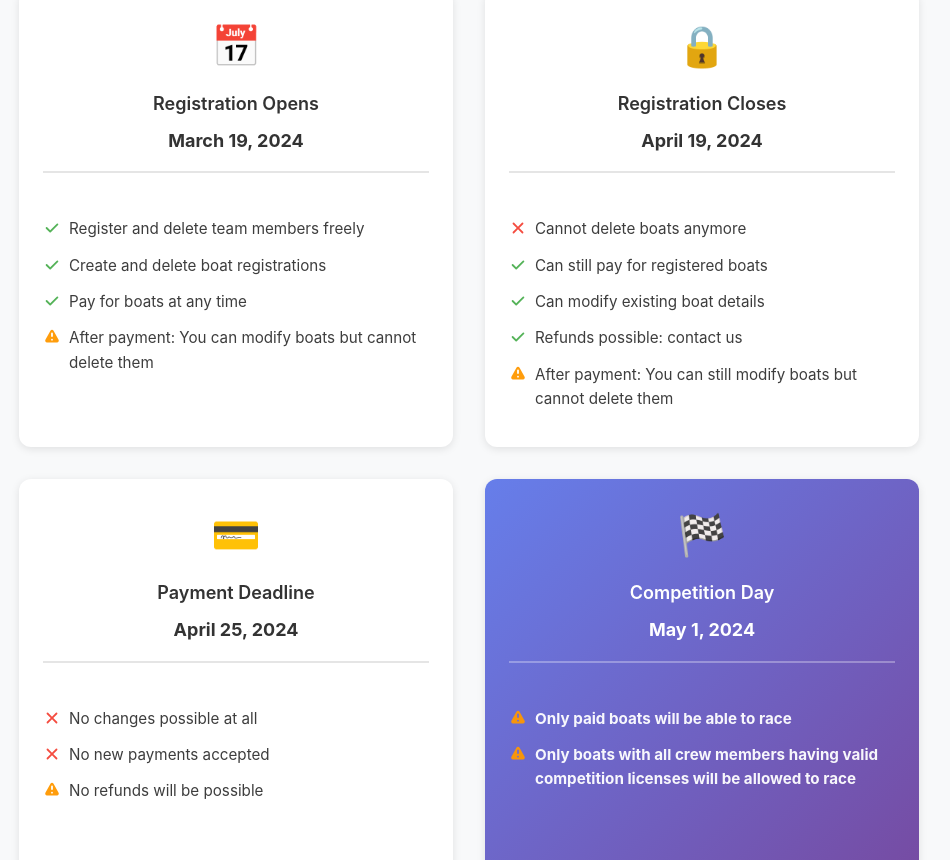
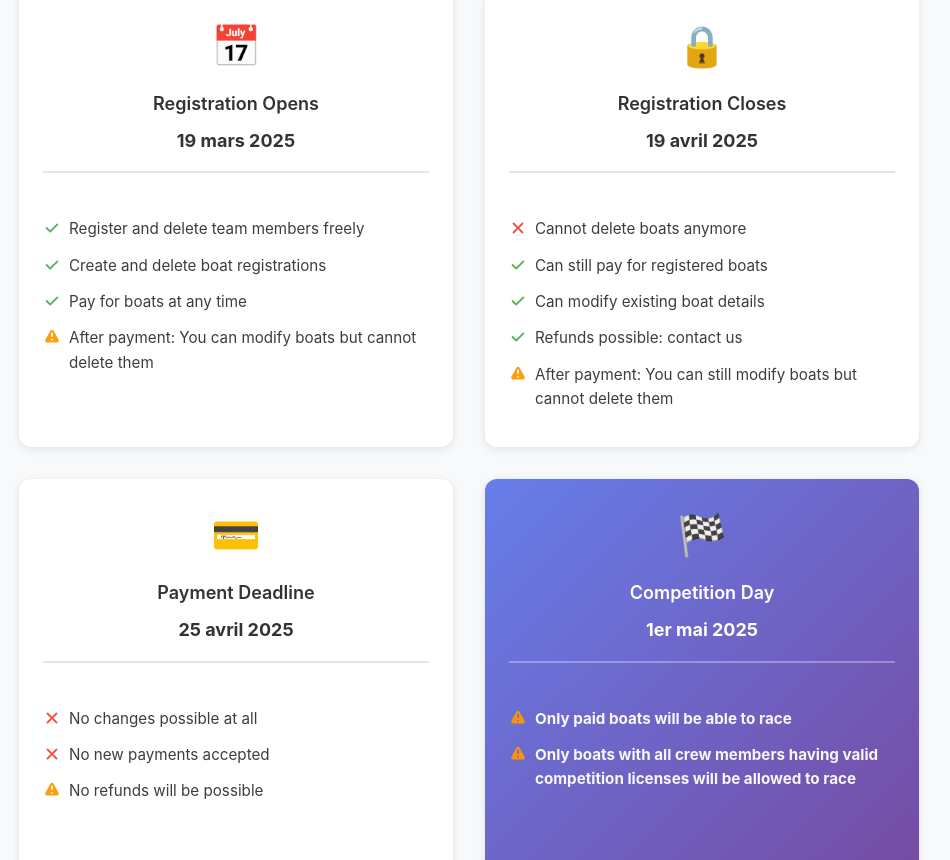
Before and after one commit to vbontoux/impressionnistes, a Vue app in the folder frontend/: page / in a window 1280 px wide. Shown: the part 581-1441 px from the top of the page, without its empty margins (171-1121 px from the left). Built offline with nearby package versions, Linux system fonts and the light colour scheme; no server answers.

Commit message:
Homa pages dates are now based on the config dates

```diff
--- /dev/null
+++ b/frontend/src/composables/useEventInfo.js
@@ -0,0 +1,39 @@
+/**
+ * Composable for fetching public event information
+ * No authentication required - used for home page
+ */
+import { ref } from 'vue'
+import axios from 'axios'
+
+const API_URL = import.meta.env.VITE_API_URL
+
+export function useEventInfo() {
+  const eventInfo = ref(null)
+  const loading = ref(false)
+  const error = ref(null)
+
+  const fetchEventInfo = async () => {
+    loading.value = true
+    error.value = null
+
+    try {
+      const response = await axios.get(`${API_URL}/public/event-info`)
+      eventInfo.value = response.data.data
+      return eventInfo.value
+    } catch (err) {
+      console.error('Failed to fetch event info:', err)
+      error.value = err.message || 'Failed to fetch event information'
+      // Return null on error so component can use fallback dates
+      return null
+    } finally {
+      loading.value = false
+    }
+  }
+
+  return {
+    eventInfo,
+    loading,
+    error,
+    fetchEventInfo
+  }
+}
--- /dev/null
+++ b/frontend/src/utils/dateFormatter.js
@@ -0,0 +1,63 @@
+/**
+ * Date formatting utilities
+ */
+
+/**
+ * Format a date string (YYYY-MM-DD) to a localized display format
+ * @param {string} dateString - Date in YYYY-MM-DD format
+ * @param {string} locale - Locale code (e.g., 'fr', 'en')
+ * @returns {string} Formatted date string
+ */
+export function formatDate(dateString, locale = 'fr') {
+  if (!dateString) return ''
+
+  try {
+    const date = new Date(dateString)
+
+    // Check if date is valid
+    if (isNaN(date.getTime())) {
+      return dateString
+    }
+
+    const options = {
+      year: 'numeric',
+      month: 'long',
+      day: 'numeric'
+    }
+
+    return date.toLocaleDateString(locale === 'fr' ? 'fr-FR' : 'en-US', options)
+  } catch (error) {
+    console.error('Error formatting date:', error)
+    return dateString
+  }
+}
+
+/**
+ * Format a date string to short format (e.g., "19 mars 2025")
+ * @param {string} dateString - Date in YYYY-MM-DD format
+ * @param {string} locale - Locale code (e.g., 'fr', 'en')
+ * @returns {string} Formatted date string
+ */
+export function formatDateShort(dateString, locale = 'fr') {
+  if (!dateString) return ''
+
+  try {
+    const date = new Date(dateString)
+
+    // Check if date is valid
+    if (isNaN(date.getTime())) {
+      return dateString
+    }
+
+    const options = {
+      month: 'long',
+      day: 'numeric',
+      year: 'numeric'
+    }
+
+    return date.toLocaleDateString(locale === 'fr' ? 'fr-FR' : 'en-US', options)
+  } catch (error) {
+    console.error('Error formatting date:', error)
+    return dateString
+  }
+}
--- a/frontend/src/views/Home.vue
+++ b/frontend/src/views/Home.vue
@@ -35,7 +35,7 @@
           <div class="date-card">
             <div class="date-icon">📅</div>
             <h3>{{ $t('home.dates.registrationOpen') }}</h3>
-            <p class="date-value">{{ $t('home.dates.registrationOpenDate') }}</p>
+            <p class="date-value">{{ formattedRegistrationStartDate }}</p>
             <div class="date-rules">
               <p class="rule-text">
                 <svg class="rule-icon check" viewBox="0 0 20 20" fill="currentColor">
@@ -66,7 +66,7 @@
           <div class="date-card">
             <div class="date-icon">🔒</div>
             <h3>{{ $t('home.dates.registrationClose') }}</h3>
-            <p class="date-value">{{ $t('home.dates.registrationCloseDate') }}</p>
+            <p class="date-value">{{ formattedRegistrationEndDate }}</p>
             <div class="date-rules">
               <p class="rule-text">
                 <svg class="rule-icon cross" viewBox="0 0 20 20" fill="currentColor">
@@ -103,7 +103,7 @@
           <div class="date-card">
             <div class="date-icon">💳</div>
             <h3>{{ $t('home.dates.paymentDeadline') }}</h3>
-            <p class="date-value">{{ $t('home.dates.paymentDeadlineDate') }}</p>
+            <p class="date-value">{{ formattedPaymentDeadline }}</p>
             <div class="date-rules">
               <p class="rule-text">
                 <svg class="rule-icon cross" viewBox="0 0 20 20" fill="currentColor">
@@ -128,7 +128,7 @@
           <div class="date-card highlight">
             <div class="date-icon">🏁</div>
             <h3>{{ $t('home.dates.competitionDate') }}</h3>
-            <p class="date-value">{{ $t('home.dates.competitionDateValue') }}</p>
+            <p class="date-value">{{ formattedEventDate }}</p>
             <div class="date-rules">
               <p class="rule-text">
                 <svg class="rule-icon warning" viewBox="0 0 20 20" fill="currentColor">
@@ -353,11 +353,60 @@
 </template>
 
 <script setup>
-import { useAuthStore } from '../stores/authStore';
+import { ref, computed, onMounted } from 'vue'
+import { useI18n } from 'vue-i18n'
+import { useAuthStore } from '../stores/authStore'
+import { useEventInfo } from '../composables/useEventInfo'
+import { formatDateShort } from '../utils/dateFormatter'
 
-const authStore = useAuthStore();
-const contactEmail = import.meta.env.VITE_CONTACT_EMAIL || 'impressionnistes@rcpm-aviron.fr';
-const eventWebsite = import.meta.env.VITE_EVENT_WEBSITE || 'https://rcpm-aviron.fr/';
+const authStore = useAuthStore()
+const { locale } = useI18n()
+const { eventInfo, fetchEventInfo } = useEventInfo()
+
+const contactEmail = import.meta.env.VITE_CONTACT_EMAIL || 'impressionnistes@rcpm-aviron.fr'
+const eventWebsite = import.meta.env.VITE_EVENT_WEBSITE || 'https://rcpm-aviron.fr/'
+
+// Fallback dates from translation files
+const fallbackDates = {
+  registrationStartDate: '19 mars 2025',
+  registrationEndDate: '19 avril 2025',
+  paymentDeadline: '25 avril 2025',
+  eventDate: '1er mai 2025'
+}
+
+// Computed properties for formatted dates
+const formattedRegistrationStartDate = computed(() => {
+  if (eventInfo.value?.registration_start_date) {
+    return formatDateShort(eventInfo.value.registration_start_date, locale.value)
+  }
+  return fallbackDates.registrationStartDate
+})
+
+const formattedRegistrationEndDate = computed(() => {
+  if (eventInfo.value?.registration_end_date) {
+    return formatDateShort(eventInfo.value.registration_end_date, locale.value)
+  }
+  return fallbackDates.registrationEndDate
+})
+
+const formattedPaymentDeadline = computed(() => {
+  if (eventInfo.value?.payment_deadline) {
+    return formatDateShort(eventInfo.value.payment_deadline, locale.value)
+  }
+  return fallbackDates.paymentDeadline
+})
+
+const formattedEventDate = computed(() => {
+  if (eventInfo.value?.event_date) {
+    return formatDateShort(eventInfo.value.event_date, locale.value)
+  }
+  return fallbackDates.eventDate
+})
+
+// Fetch event info on mount
+onMounted(async () => {
+  await fetchEventInfo()
+})
 </script>
 
 <style scoped>
```
Also changed, not shown: 2 other files (tests, documents, lock files or other folders).
